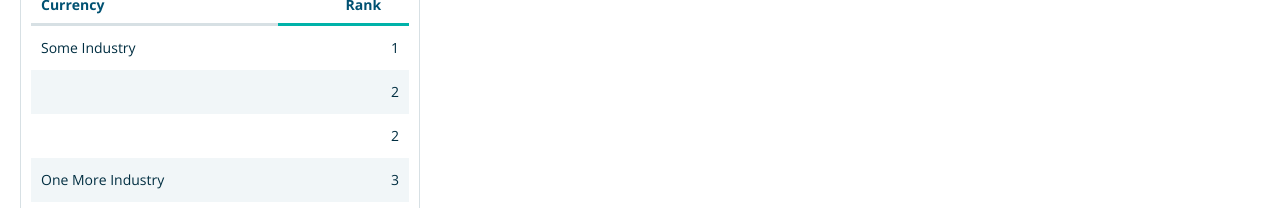
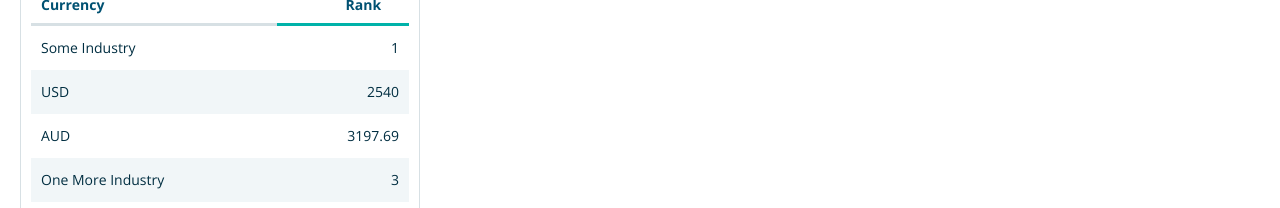
Before and after one commit to cece3/dbdemo, a Vue app: page / in a window 1280 px wide. Shown: the part 261-469 px from the top of the page. Built offline with nearby package versions, Linux system fonts and the light colour scheme; some icons are missing.

Commit message:
passing index and last to the currencytablerow compoent

```diff
--- a/src/components/BitCoinCurrencyTable.vue
+++ b/src/components/BitCoinCurrencyTable.vue
@@ -26,8 +26,8 @@
                       </tr>
                       <currency-table-row
                       	v-for="(currency, index) in currencydata"
-      					v-bind:key="index"
-      					v-bind:msg="currency"></currency-table-row>
+      					v-bind:index="index"
+      					v-bind:last="currency.last"></currency-table-row>
                       <tr role="row" class="odd">
                         <td>One More Industry</td>
                         <td class="numeric sorting_1">3</td>
--- a/src/components/CurrencyTableRow.vue
+++ b/src/components/CurrencyTableRow.vue
@@ -1,14 +1,14 @@
 <template>
 <tr role="row" class="even">
-	<td>{{ currency }}</td>
-	<td class="numeric sorting_1">2</td>
+	<td>{{ index }}</td>
+	<td class="numeric sorting_1">{{ last }}</td>
  </tr>
 
 </template>
 <script type = "text/javascript">
 export default {
   name: 'currencytablerow',
-  props: 'currency',
+  props: ['index', 'last'],
   data () {
     return {
       msg: 'test'
```
